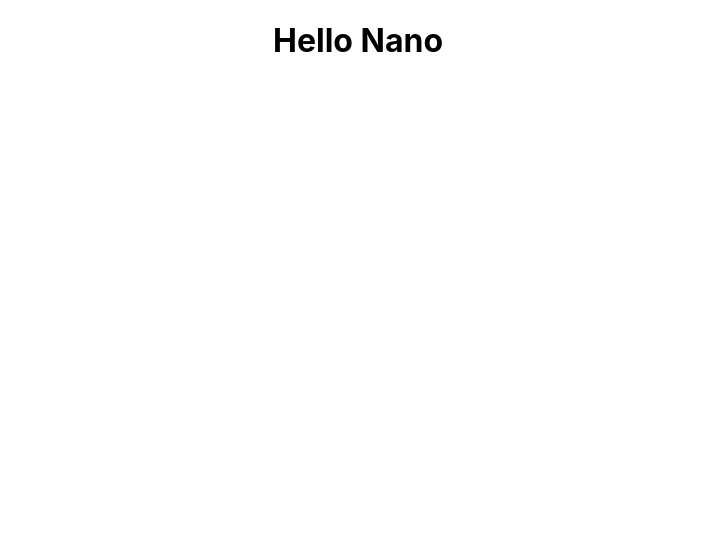
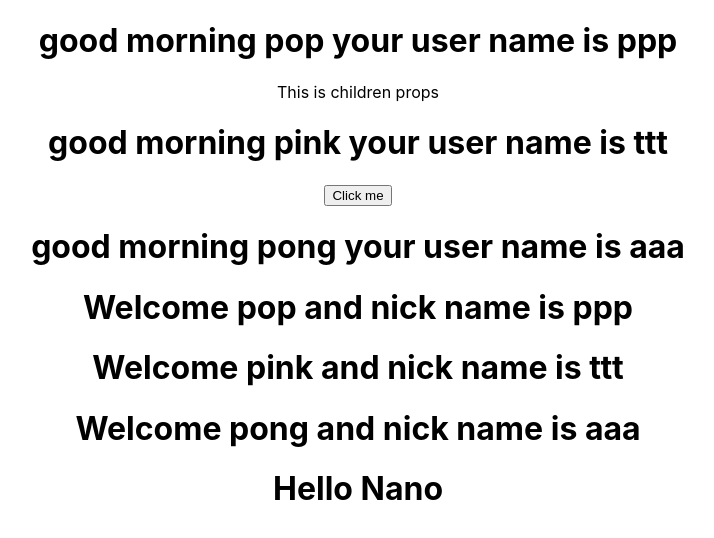
Before and after one commit to nanoNNsk/react_practice, a React (Create React App) app: page / in a window 1280 px wide. Shown: the top 538 px of the page, without its empty margins (282-996 px from the left). Built offline with nearby package versions, Linux system fonts and the light colour scheme.

Commit message:
first props

```diff
--- a/src/App.js
+++ b/src/App.js
@@ -1,15 +1,24 @@
-import React,{Component} from 'react';
-import logo from './logo.svg';
-import './App.css';
-import Greet from './Components/Greet'
-import Welcome from './Components/Welcome';
-import Hello from './Components/Hello';
+import React, { Component } from "react";
+import logo from "./logo.svg";
+import "./App.css";
+import Greet from "./Components/Greet";
+import Welcome from "./Components/Welcome";
+import Hello from "./Components/Hello";
 
 function App() {
   return (
     <div className="App">
+      <Greet names="pop" username="ppp">
+        <p> This is children props</p>
+      </Greet>
+      <Greet names="pink" username="ttt" >
+        <button>Click me</button>
+      </Greet>
+      <Greet names="pong" username="aaa" />
       {/*<Greet />*/}
-      {/*<Welcome /> */}
+      <Welcome names="pop" username="ppp" />
+      <Welcome names="pink" username="ttt"/>
+      <Welcome names="pong" username="aaa"/>
       <Hello />
     </div>
   );
--- a/src/Components/Greet.js
+++ b/src/Components/Greet.js
@@ -1,7 +1,15 @@
 import React from "react";
 
-function Greet() {
-  return <h1>Welcome Nano</h1>;
-}
+const Greet = (props) => {
+  console.log(props);
+  return (
+    <div>
+      <h1>
+        good morning {props.names} your user name is {props.username}
+      </h1>
+      {props.children}
+    </div>
+  );
+};
 
 export default Greet;
--- a/src/Components/Welcome.js
+++ b/src/Components/Welcome.js
@@ -2,7 +2,7 @@ import React,{Component} from "react";
 
 class Welcome extends Component {
     render() {
-        return <h1>I am Nano</h1>;
+        return <h1>Welcome {this.props.names} and nick name is {this.props.username} </h1>;
     }
 }
 
```
